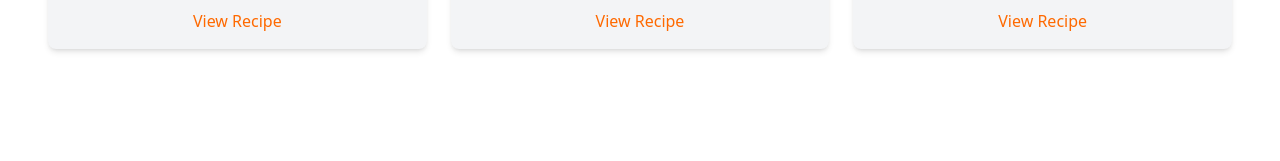
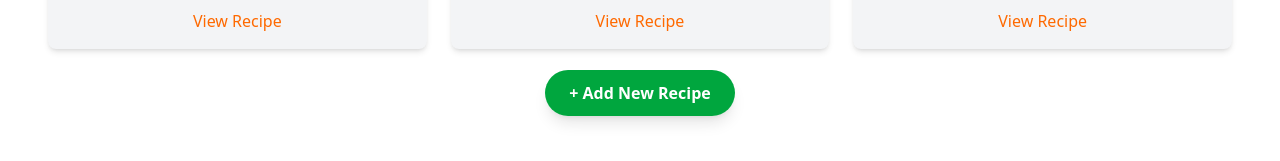
Before and after one commit to abdelrahmanelsafty75/alx-fe-reactjs, a React app in the folder recipe-sharing-platform/: page / in a window 1280 px wide. Shown: the part 407-568 px from the top of the page. Built offline with nearby package versions, Linux system fonts and the light colour scheme; the HTML template or start-up script is replaced by a standard one.

Commit message:
fix: customized with add Recipe button

```diff
--- a/recipe-sharing-platform/src/components/HomePage.jsx
+++ b/recipe-sharing-platform/src/components/HomePage.jsx
@@ -32,6 +32,14 @@ function HomePage() {
         </div>
       ))}
     </div>
+    <div className="text-center mb-8 mt-8">
+        <Link
+            to="/add-recipe"
+            className="bg-green-600 text-white px-6 py-3 rounded-full font-bold hover:bg-green-700 transition shadow-lg"
+        >
+            + Add New Recipe
+        </Link>
+        </div>
     </div>
   )
 }
```
